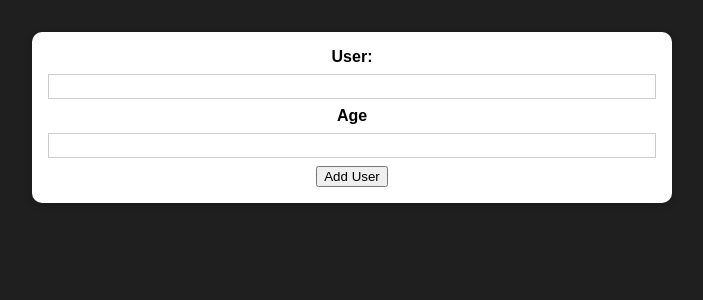
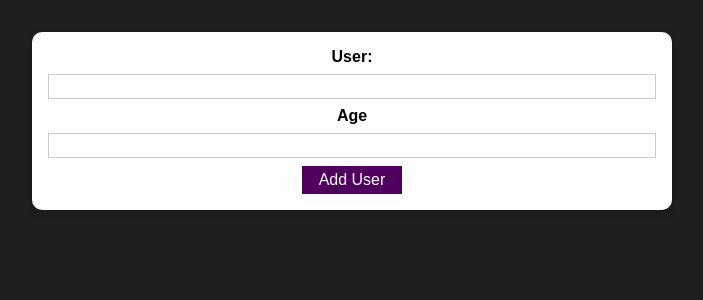
Before and after one commit to leedMx/react-practice, a React (Create React App) app: page / in a window 1280 px wide. Shown: the top 300 px of the page, without its empty margins (288-991 px from the left). Built offline with nearby package versions, Linux system fonts and the light colour scheme.

Commit message:
Introduced custom button

```diff
--- a/src/App.js
+++ b/src/App.js
@@ -1,7 +1,6 @@
 import './App.css';
 import NewUserForm from './components/Users/NewUserForm'
 import { useState } from 'react';
-import Card from './components/UI/Card';
 
 function App() {
   const [users, setUsers] = useState([]);
--- /dev/null
+++ b/src/components/UI/Button.js
@@ -0,0 +1,10 @@
+import React from "react";
+import classes from "./Button.module.css";
+
+const Button = _props => {
+    return (<button className={classes.button}
+        type={_props.type}
+        onClick={_props.onClick}>{_props.children}</button>);
+}
+
+export default Button;
--- /dev/null
+++ b/src/components/UI/Button.module.css
@@ -0,0 +1,18 @@
+.button {
+    font: inherit;
+    border: 1px solid #4f005f;
+    background: #4f005f;
+    color: white;
+    padding: 0.25rem 1rem;
+    cursor: pointer;
+  }
+
+  .button:hover,
+  .button:active {
+    background: #741188;
+    border-color: #741188;
+  }
+
+  .button:focus {
+    outline: none;
+  }
--- a/src/components/Users/NewUserForm.js
+++ b/src/components/Users/NewUserForm.js
@@ -1,4 +1,5 @@
 import { useState } from "react"
+import Button from "../UI/Button";
 import Card from "../UI/Card";
 import classes from './AddUser.module.css';
 
@@ -32,7 +33,7 @@
             <input type='text' id="user" onChange={userChangeHandler} value={username} />
             <label htmlFor="age">Age</label>
             <input type='number' id="age" min='0' max='99' onChange={ageChangeHandler} value={age} />
-            <button type="submit">Add User</button>
+            <Button type="submit">Add User</Button>
         </form>
     </Card>);
 }
```
